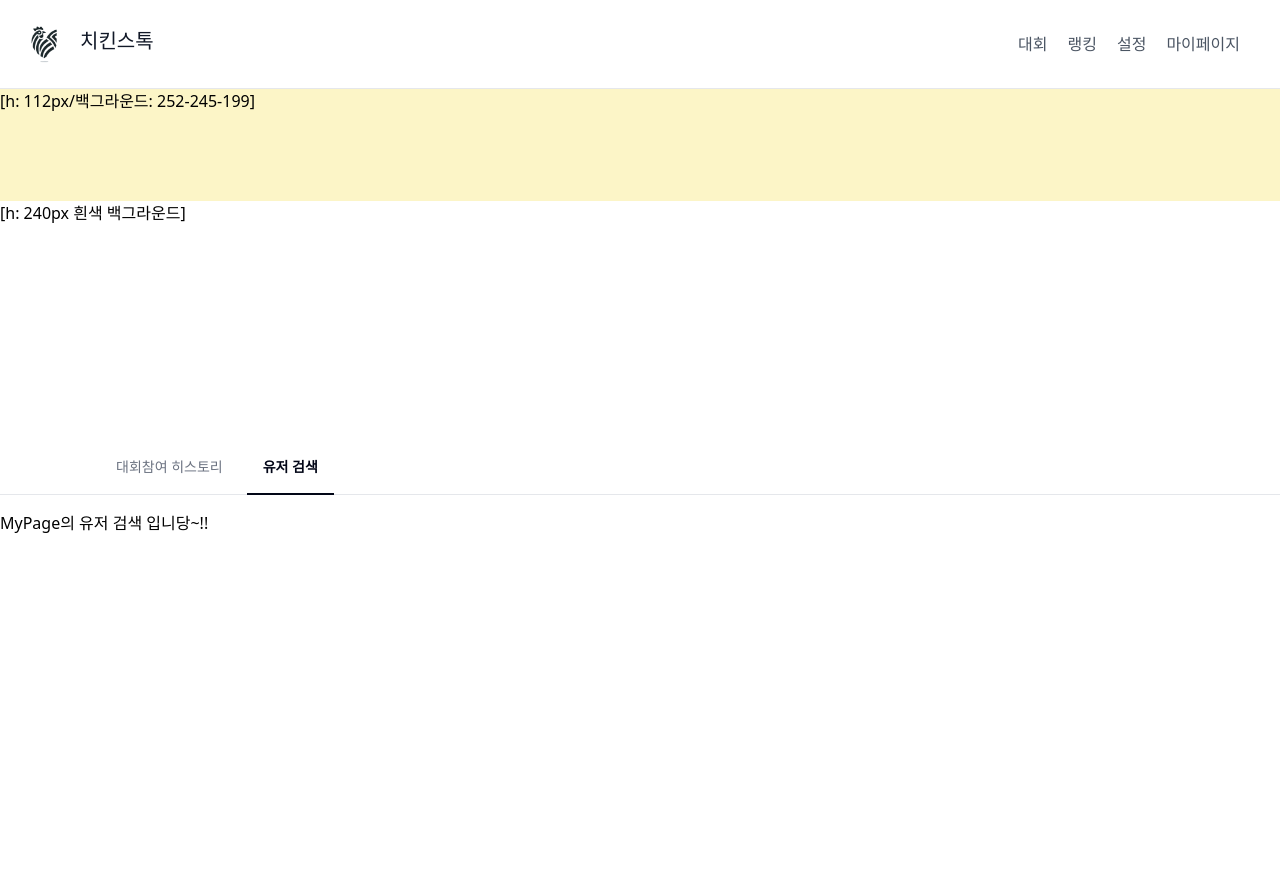
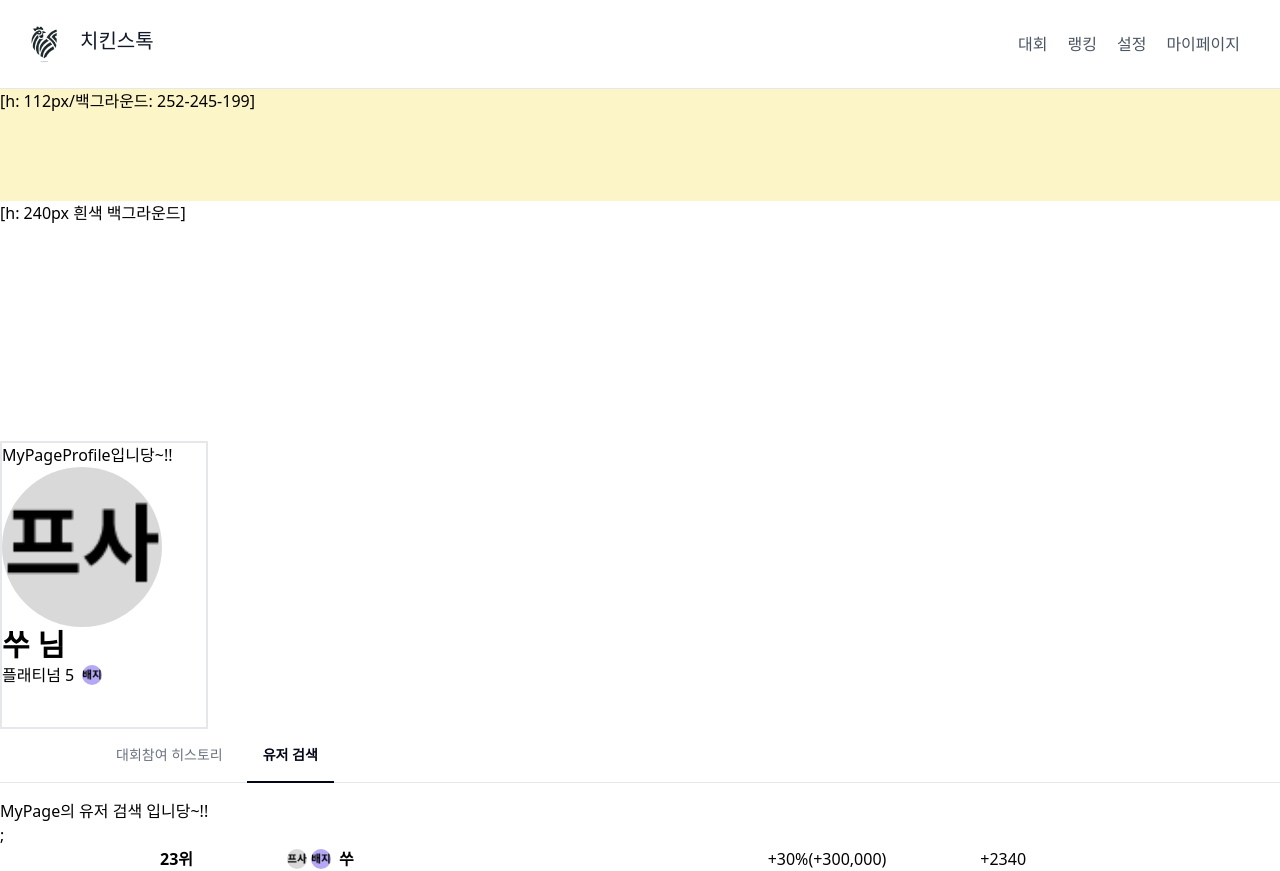
Before and after one commit to ChickenStock-2024/FrontEnd, a React (Vite) app: page /mypage in a window 1280 px wide. Both pictures are taken after a click on the tab "유저 검색". Before the commit the page ends 800 px from the top, so only its background shows below. Built offline with nearby package versions, Linux system fonts and the light colour scheme.

Commit message:
feat: MyPageProfile 컴포넌트 구현_1

```diff
--- a/src/components/MyPageHistory.jsx
+++ b/src/components/MyPageHistory.jsx
@@ -4,12 +4,10 @@ const tabsData = [
   {
     id: "history",
     label: "대회참여 히스토리",
-    content: "기본 탭 코드에 있던 콘텐트 설명글",
   },
   {
     id: "userSearch",
     label: "유저 검색",
-    content: "기본 탭 코드에 있던 콘텐트 설명글",
   },
 ];
 const competition = {
@@ -39,9 +37,6 @@ const MyPageHistory = ({ activeTabOption }) => {
           >
             <p className=" flex flex-col justify-between">
               <span className="block">
-                <strong className="font-medium text-gray-800">
-                  {tab.label}의 연관된 콘텐츠
-                </strong>
                 <div className="text-xl">{competition.title}</div>
                 <div className="text-xs">
                   기간: {competition.start_at} ~ {competition.end_at}
--- /dev/null
+++ b/src/components/MyPageProfile.jsx
@@ -0,0 +1,37 @@
+import React from "react";
+
+const MyPageProfile = () => {
+  const userInfo = {
+    nickName: "쑤",
+    teer: "플래티넘 5",
+  };
+  return (
+    <div className="flex flex-col w-52 h-72 border-solid border-2">
+      <p>MyPageProfile입니당~!!</p>
+      <section className="justify-center">
+        <img
+          className="rounded-full w-40 h-40"
+          src="src/assets/userProfileImage_쑤.png"
+          alt="userProfileImage"
+        />
+      </section>
+      <section className="text-3xl font-semibold">
+        {userInfo["nickName"]} 님
+      </section>
+      <section>
+        <div className="flex items-center">
+          <>{userInfo["teer"]}</>
+          <>
+            <img
+              className="rounded-full w-5 h-5 ml-2"
+              src="src\assets\userTeerBadge.png"
+              alt="userTeerBadge"
+            />
+          </>
+        </div>
+      </section>
+    </div>
+  );
+};
+
+export default MyPageProfile;
--- a/src/components/MyPageTabs.jsx
+++ b/src/components/MyPageTabs.jsx
@@ -5,22 +5,18 @@ const tabsData = [
   {
     id: "history",
     label: "대회참여 히스토리",
-    content:
-      "프로필 탭의 연관된 콘텐츠에 대한 자리 표시자 콘텐츠입니다. 다른 탭을 클릭하면 다음 탭의 가시성이 전환됩니다. 탭 JavaScript는 콘텐츠 가시성과 스타일링을 제어하기 위해 클래스를 전환합니다.",
   },
   {
     id: "userSearch",
     label: "유저 검색",
-    content:
-      "대시보드 탭의 연관된 콘텐츠에 대한 자리 표시자 콘텐츠입니다. 다른 탭을 클릭하면 다음 탭의 가시성이 전환됩니다. 탭 JavaScript는 콘텐츠 가시성과 스타일링을 제어하기 위해 클래스를 전환합니다.",
   },
 ];
 
-const MypageTabs = ({ getactiveTabOption }) => {
-  const [activeTab, setActiveTab] = useState("history");
+const MypageTabs = ({ getActiveTabOption }) => {
+  const [activeTab, setActiveTab] = useState(tabsData[0].id);
 
   useEffect(() => {
-    getactiveTabOption(activeTab);
+    getActiveTabOption(activeTab);
   }, [activeTab]);
 
   return (
--- a/src/components/MyPageUserSearch.jsx
+++ b/src/components/MyPageUserSearch.jsx
@@ -1,7 +1,47 @@
 import React from "react";
 
 const MyPageUserSearch = () => {
-  return <h1>MyPage의 유저 검색 입니당~!!</h1>;
+  const userInfo = {
+    nickName: "쑤",
+    rank: "23",
+    latestRating: "+2340",
+    earningRate: "+30",
+    earnings: "+300,000",
+  };
+  return (
+    <>
+      <h1>MyPage의 유저 검색 입니당~!!</h1>;
+      <section className="flex justify-between px-40">
+        <div className="flex-none text-l font-bold">{userInfo["rank"]}위</div>
+        <div className="flex pr-80 items-center">
+          <div className="flex-none">
+            <img
+              className="rounded-full w-5 h-5"
+              src="src/assets/userProfileImage_쑤.png"
+              alt="userProfileImage"
+            />
+          </div>
+          <div className="flex-none">
+            <img
+              className="rounded-full w-5 h-5 ml-1 mr-2"
+              src="src\assets\userTeerBadge.png"
+              alt="userTeerBadge"
+            />
+          </div>
+          <div className="flex-none text-l font-bold">
+            {userInfo["nickName"]}
+          </div>
+        </div>
+        <div className="flex-none text-l font-medium text-right">
+          {userInfo["earningRate"]}%({userInfo["earnings"]})
+        </div>
+        <div className="flex-none text-l font-medium text-right">
+          {userInfo["latestRating"]}
+        </div>
+        <hr />
+      </section>
+    </>
+  );
 };
 
 export default MyPageUserSearch;
--- a/src/pages/MyPage.jsx
+++ b/src/pages/MyPage.jsx
@@ -2,28 +2,30 @@ import React from "react";
 import MypageTabs from "../components/MyPageTabs.jsx";
 import MyPageHistory from "../components/MyPageHistory.jsx";
 import MyPageUserSearch from "../components/MyPageUserSearch.jsx";
+import MyPageProfile from "../components/MyPageProfile.jsx";
 import { useState } from "react";
 
 const MyPage = () => {
   const [activeTabOption, setActiveTabOption] = useState("");
-  const getactiveTabOption = (data) => {
+  const getActiveTabOption = (data) => {
     setActiveTabOption(data);
   };
   return (
     <>
       <section>
-        {/* <div className="bg-yellow3 h-32">[h: 128px/백그라운드: 252-245-199]</div>
-        <div className="h-60">[h: 240px 흰색 백그라운드]</div> */}
-        <div className="bg-yellow3 h-28">
-          [h: 112px/백그라운드: 252-245-199]
+        <div>
+          <div className="bg-yellow3 h-28">
+            [h: 112px/백그라운드: 252-245-199]
+          </div>
+          <div className="h-60">[h: 240px 흰색 백그라운드]</div>
         </div>
-        <div className="h-60">[h: 240px 흰색 백그라운드]</div>
+        <MyPageProfile />
       </section>
       <section>
-        <MypageTabs getactiveTabOption={getactiveTabOption} />
+        <MypageTabs getActiveTabOption={getActiveTabOption} />
       </section>
       <section>
-        <p>{console.log(activeTabOption)}</p>
+        {/* <p>{console.log(activeTabOption)}</p> */}
         {activeTabOption === "history" ? (
           <MyPageHistory activeTabOption={activeTabOption} />
         ) : (
```
Also changed, not shown: src/assets/userProfileImage_쑤.png (added), src/assets/userTeerBadge.png (added).
